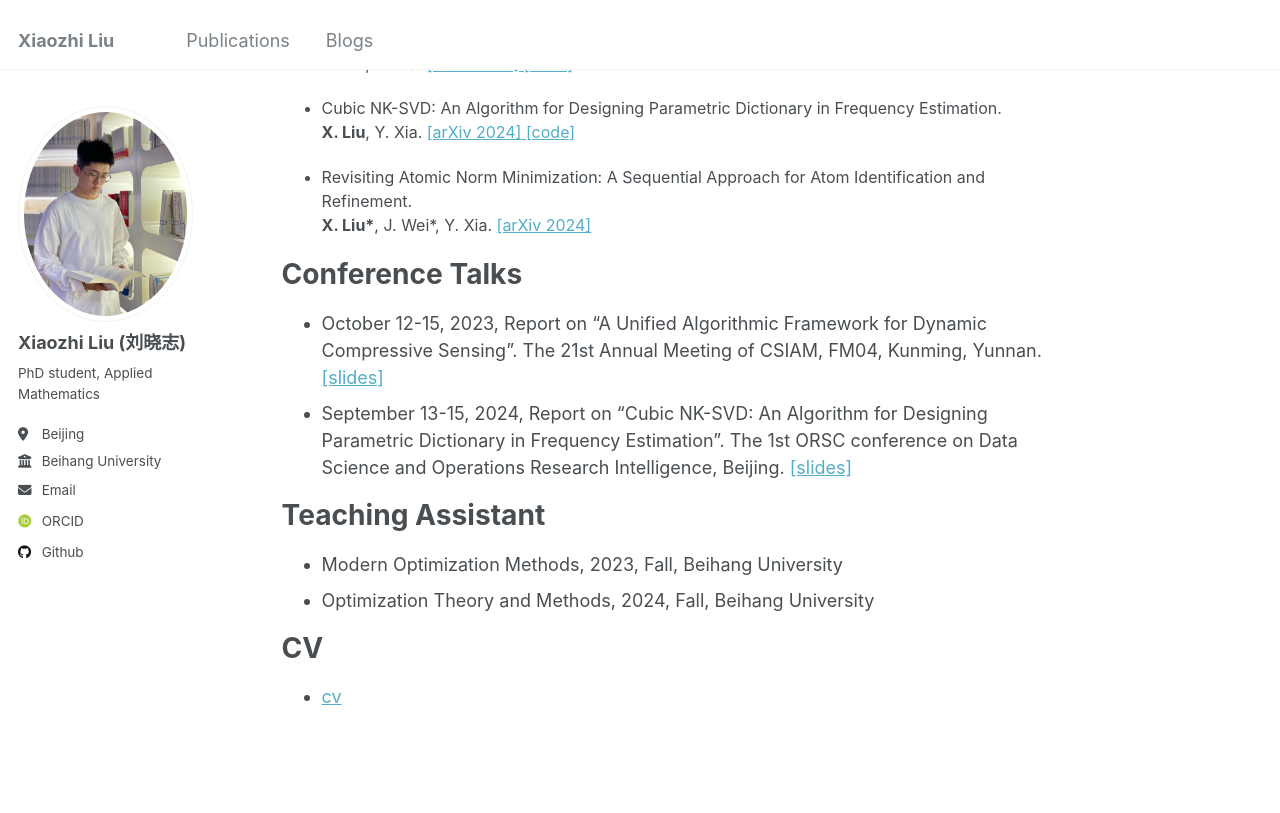
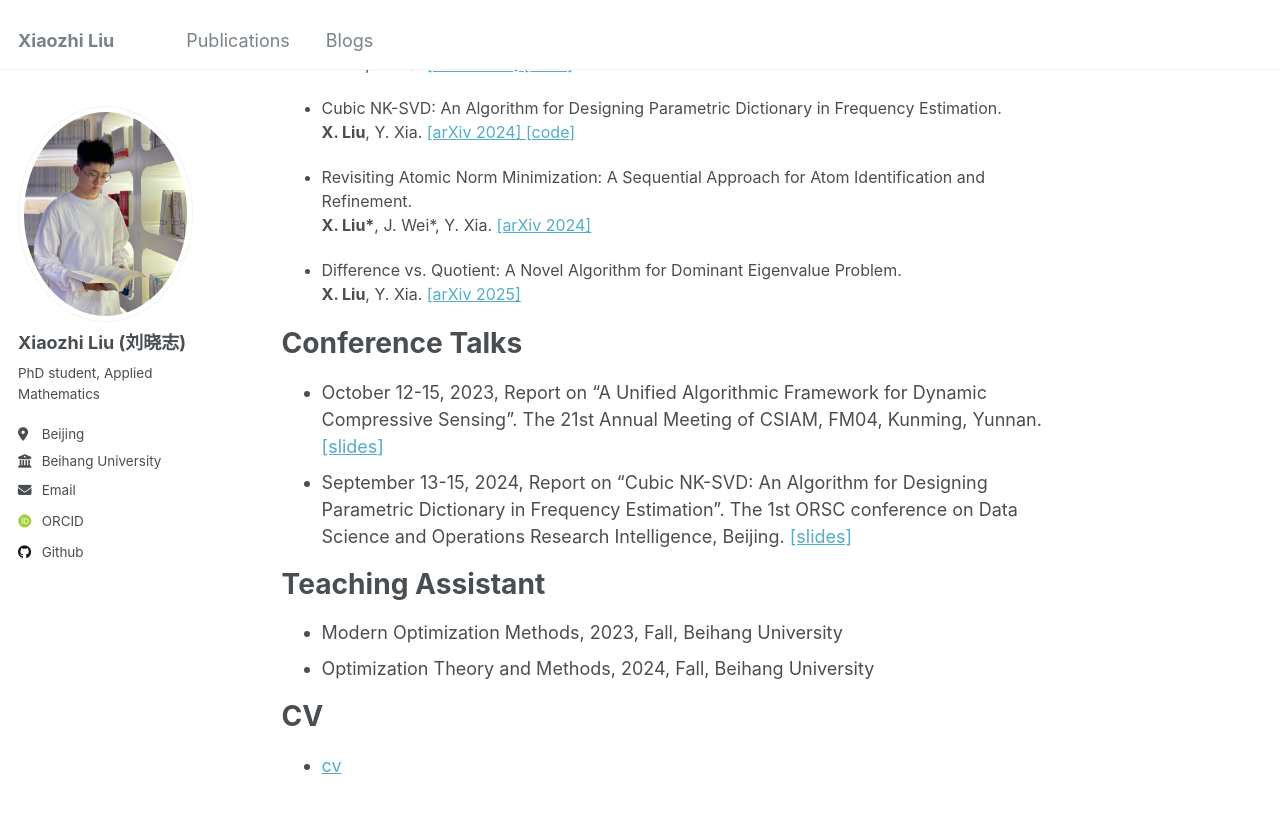
Before and after one commit to xzliu-opt/xzliu-opt.github.io, a Jekyll site: the page built from _pages/about.md, in a window 1280 px wide and 900 px high, scrolled down 519 px. Shown: the top 813 px of the window. Built offline with Jekyll 4.4.1, drawn with Linux system fonts in a browser that asks for light colours; some web fonts are replaced.

Commit message:
Update about.md

```diff
--- a/_pages/about.md
+++ b/_pages/about.md
@@ -32,6 +32,9 @@ Recent Publications
 <li><p> Revisiting Atomic Norm Minimization: A Sequential Approach for Atom Identification and Refinement. <br />
  <b>X. Liu*</b>, J. Wei*, Y. Xia. <a href="https://arxiv.org/abs/2411.08459">[arXiv 2024] </a>
  </p></li>
+<li><p> Difference vs. Quotient: A Novel Algorithm for Dominant Eigenvalue Problem. <br />
+ <b>X. Liu</b>, Y. Xia. <a href="https://arxiv.org/abs/2501.15131">[arXiv 2025]  </a>
+ </p></li>
 </font>
 </ul>
 
```
